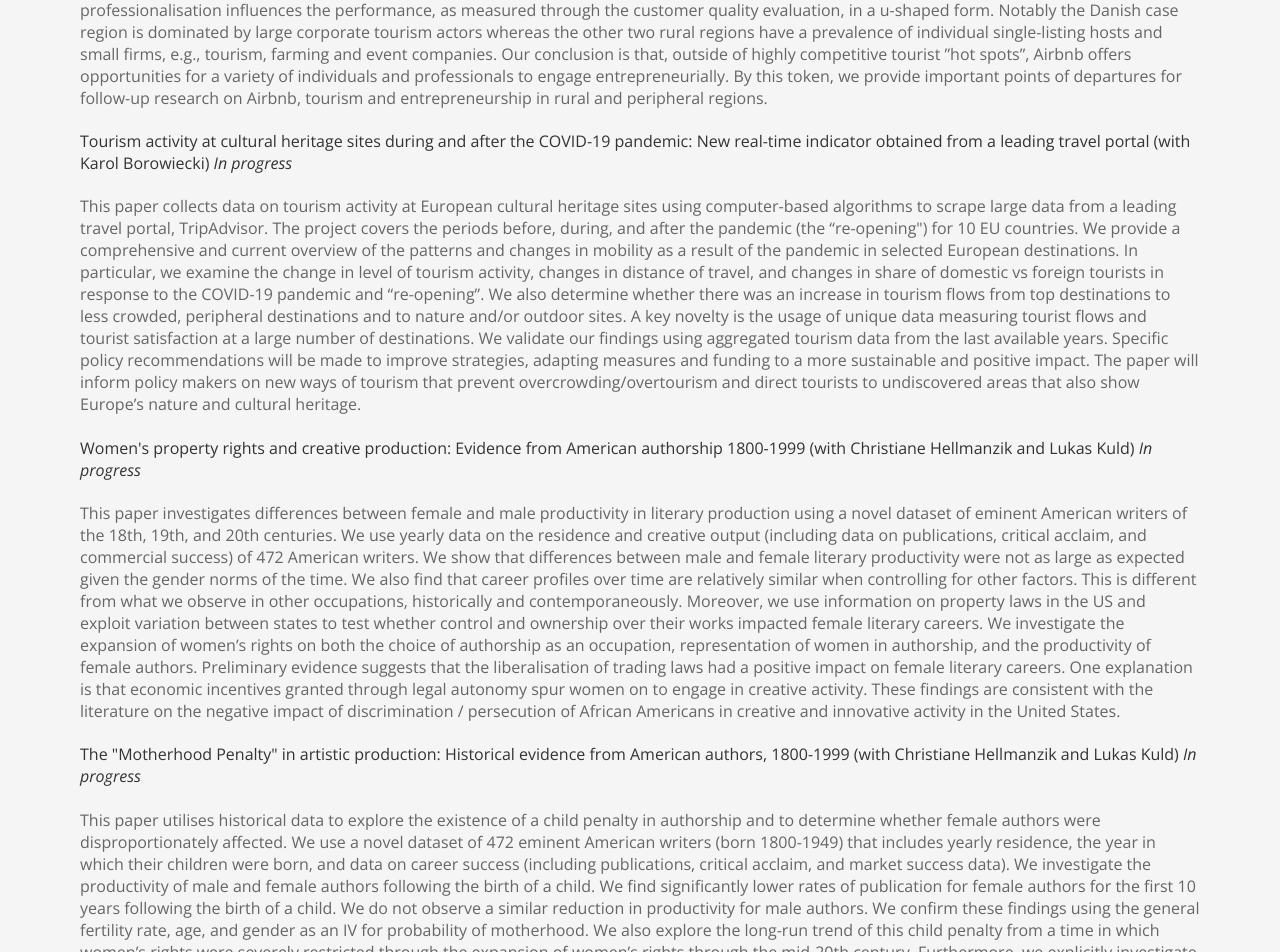
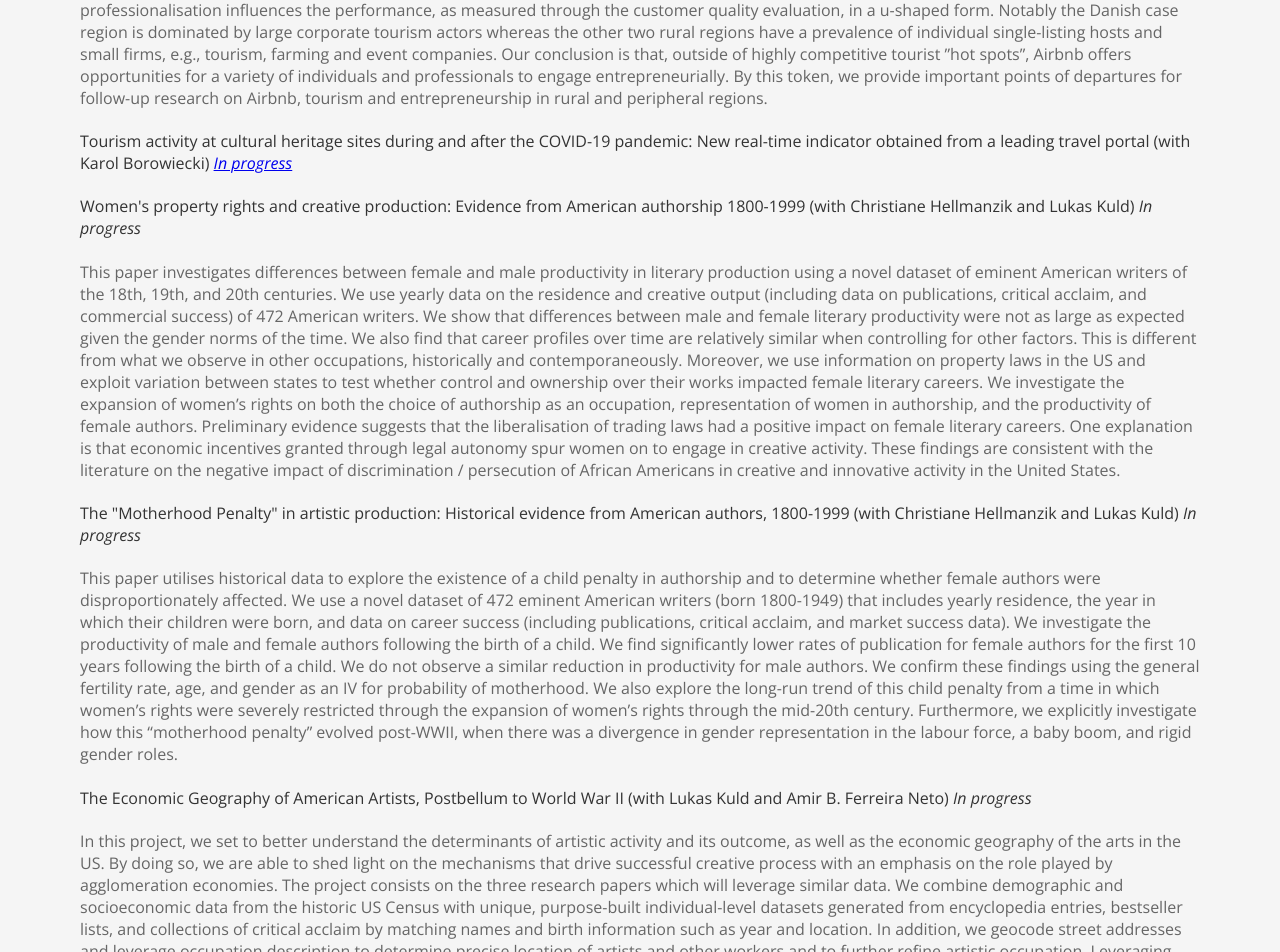
Before and after one commit to samitche/personal-website, a website: page index.html in a window 1280 px wide. Shown: the part 4825-5777 px from the top of the page. Drawn offline with nearby package versions, Linux system fonts and the light colour scheme.

```diff
--- a/index.html
+++ b/index.html
@@ -408,11 +408,11 @@
     </p>
 
     <h4>
-        Tourism activity at cultural heritage sites during and after the COVID-19 pandemic: New real-time indicator obtained from a leading travel portal (with Karol Borowiecki) <em>In progress</em>
+        Tourism activity at cultural heritage sites during and after the COVID-19 pandemic: New real-time indicator obtained from a leading travel portal (with Karol Borowiecki)
+        <a href="img/CulturalHeritageTourism_COVID19.pdf" download="CulturalHeritageTourism_COVID19.pdf">
+            <em>In progress</em>
+        </a>
     </h4>
-    <p>
-        This paper collects data on tourism activity at European cultural heritage sites using computer-based algorithms to scrape large data from a leading travel portal, TripAdvisor. The project covers the periods before, during, and after the pandemic (the “re-opening") for 10 EU countries. We provide a comprehensive and current overview of the patterns and changes in mobility as a result of the pandemic in selected European destinations. In particular, we examine the change in level of tourism activity, changes in distance of travel, and changes in share of domestic vs foreign tourists in response to the COVID-19 pandemic and “re-opening”. We also determine whether there was an increase in tourism flows from top destinations to less crowded, peripheral destinations and to nature and/or outdoor sites. A key novelty is the usage of unique data measuring tourist flows and tourist satisfaction at a large number of destinations. We validate our findings using aggregated tourism data from the last available years. Specific policy recommendations will be made to improve strategies, adapting measures and funding to a more sustainable and positive impact. The paper will inform policy makers on new ways of tourism that prevent overcrowding/overtourism and direct tourists to undiscovered areas that also show Europe’s nature and cultural heritage.
-    </p>
 
     <h4>
         Women's property rights and creative production: Evidence from American authorship 1800-1999 (with Christiane
```
